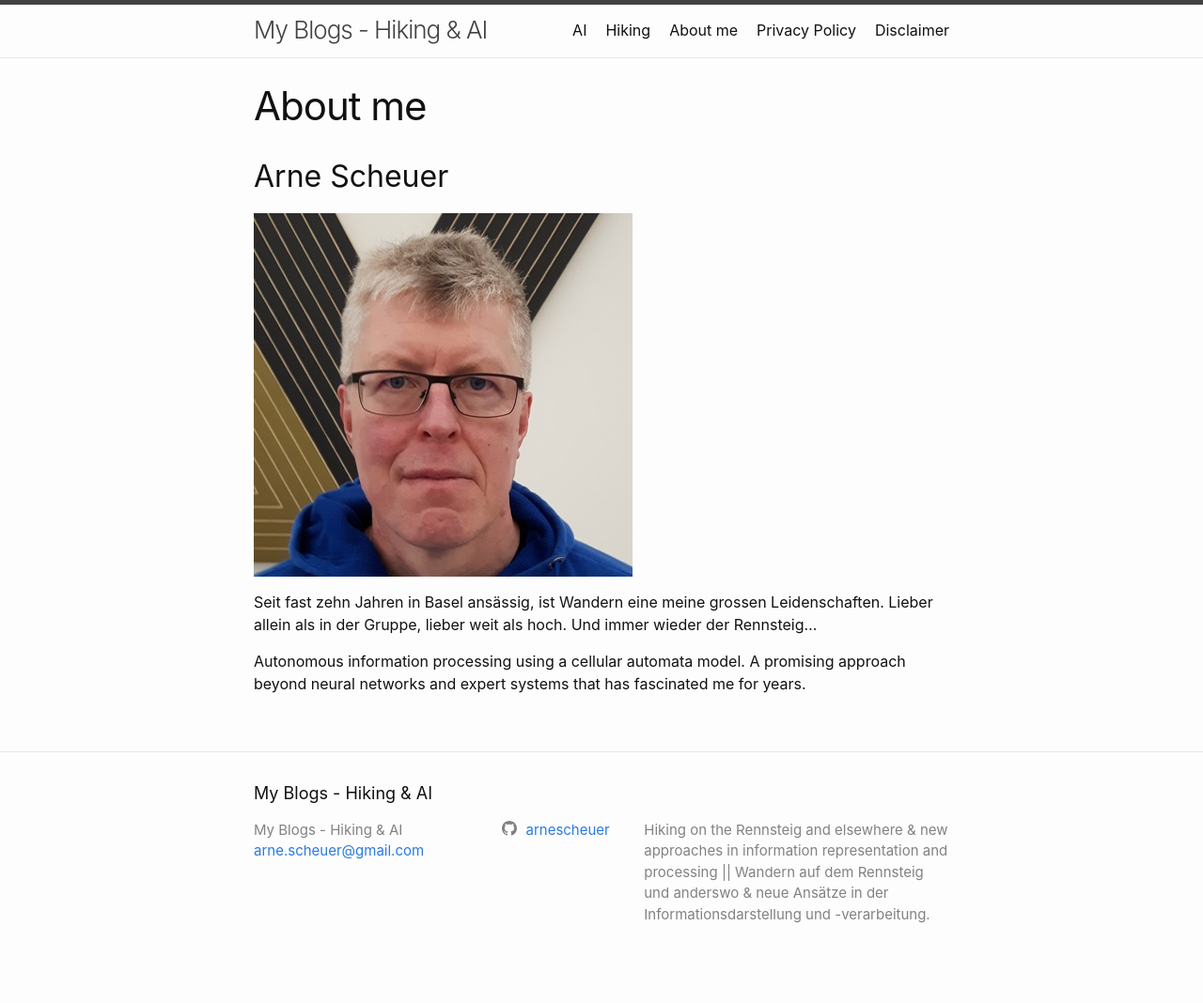
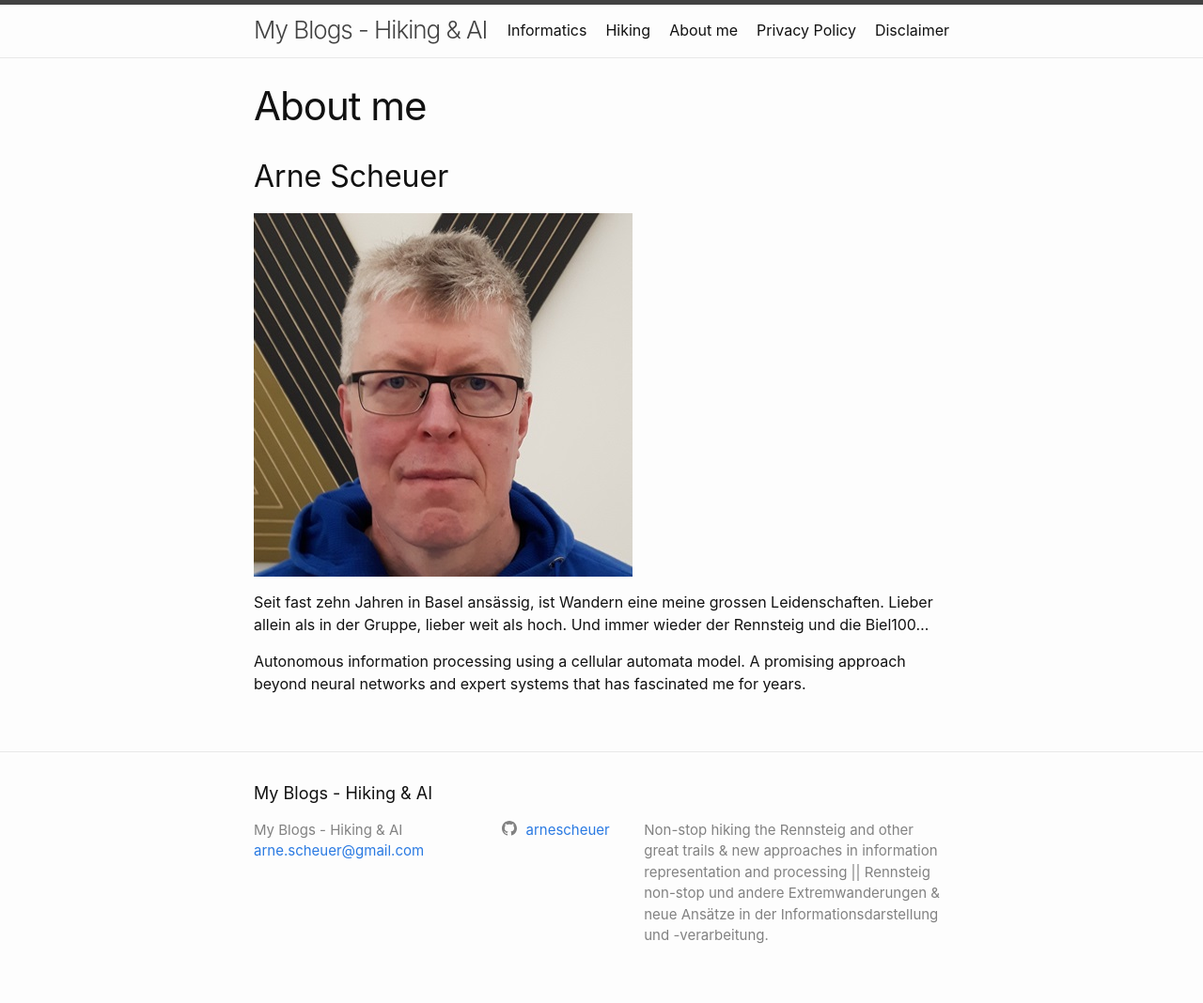
Before and after one commit to arnescheuer/arnescheuer.github.io, a Jekyll site: the page built from zx-about.markdown, in a window 1280 px wide. Shown: the whole page at 94% size. Built offline with Jekyll 4.4.1, drawn with Linux system fonts in a browser that asks for light colours; before the commit the page ends 1045 px from its top, so only the background shows below that.

Commit message:
Adapt title / about
Adapt the AI title and the Rennsteig intro

```diff
--- a/_config.yml
+++ b/_config.yml
@@ -21,8 +21,8 @@
 title: My Blogs - Hiking & AI
 email: arne.scheuer@gmail.com
 description:
-  Hiking on the Rennsteig and elsewhere & new approaches in information representation and processing ||
-  Wandern auf dem Rennsteig und anderswo & neue Ansätze in der Informationsdarstellung und -verarbeitung.
+  Non-stop hiking the Rennsteig and other great trails & new approaches in information representation and processing ||
+  Rennsteig non-stop und andere Extremwanderungen & neue Ansätze in der Informationsdarstellung und -verarbeitung.
 
 baseurl: "" # the subpath of your site, e.g. /blog
 url: "https://arnescheuer.github.io" # the base hostname & protocol for your site, e.g. http://example.com
--- a/aip/aip-posts.markdown
+++ b/aip/aip-posts.markdown
@@ -1,4 +1,4 @@
 ---
 layout: postlist-aip
-title: AI
+title: Informatics
 ---
--- a/zx-about.markdown
+++ b/zx-about.markdown
@@ -10,7 +10,7 @@ permalink: /about/
 ![Ich - vor dem Tinguely-Museum]({{page.img-path}}myPicture.jpg)
 
 Seit fast zehn Jahren in Basel ansässig, ist Wandern eine meine grossen Leidenschaften.
-Lieber allein als in der Gruppe, lieber weit als hoch. Und immer wieder der Rennsteig...
+Lieber allein als in der Gruppe, lieber weit als hoch. Und immer wieder der Rennsteig und die Biel100...
 
 Autonomous information processing using a cellular automata model.
 A promising approach beyond neural networks and expert systems that has fascinated me for years.
```
